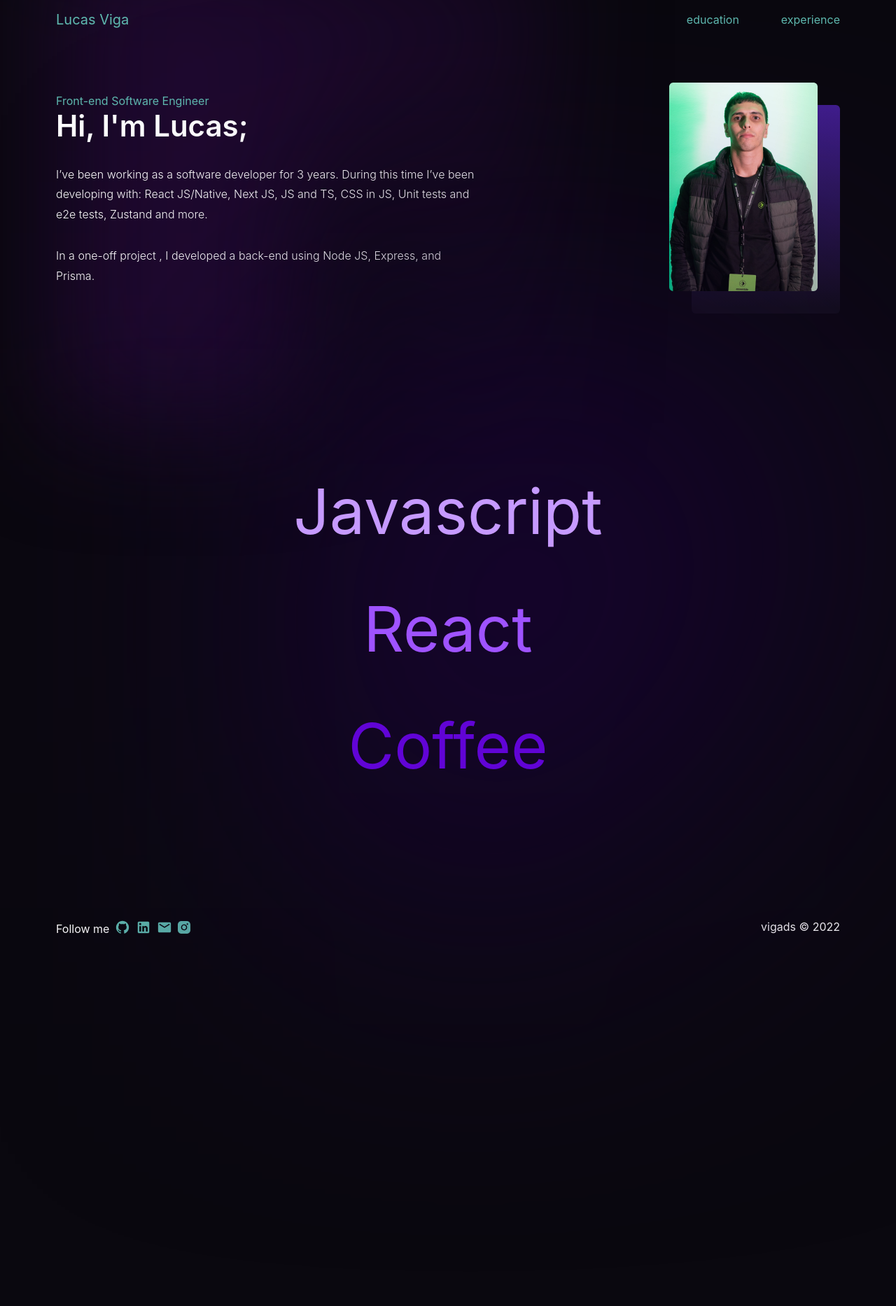
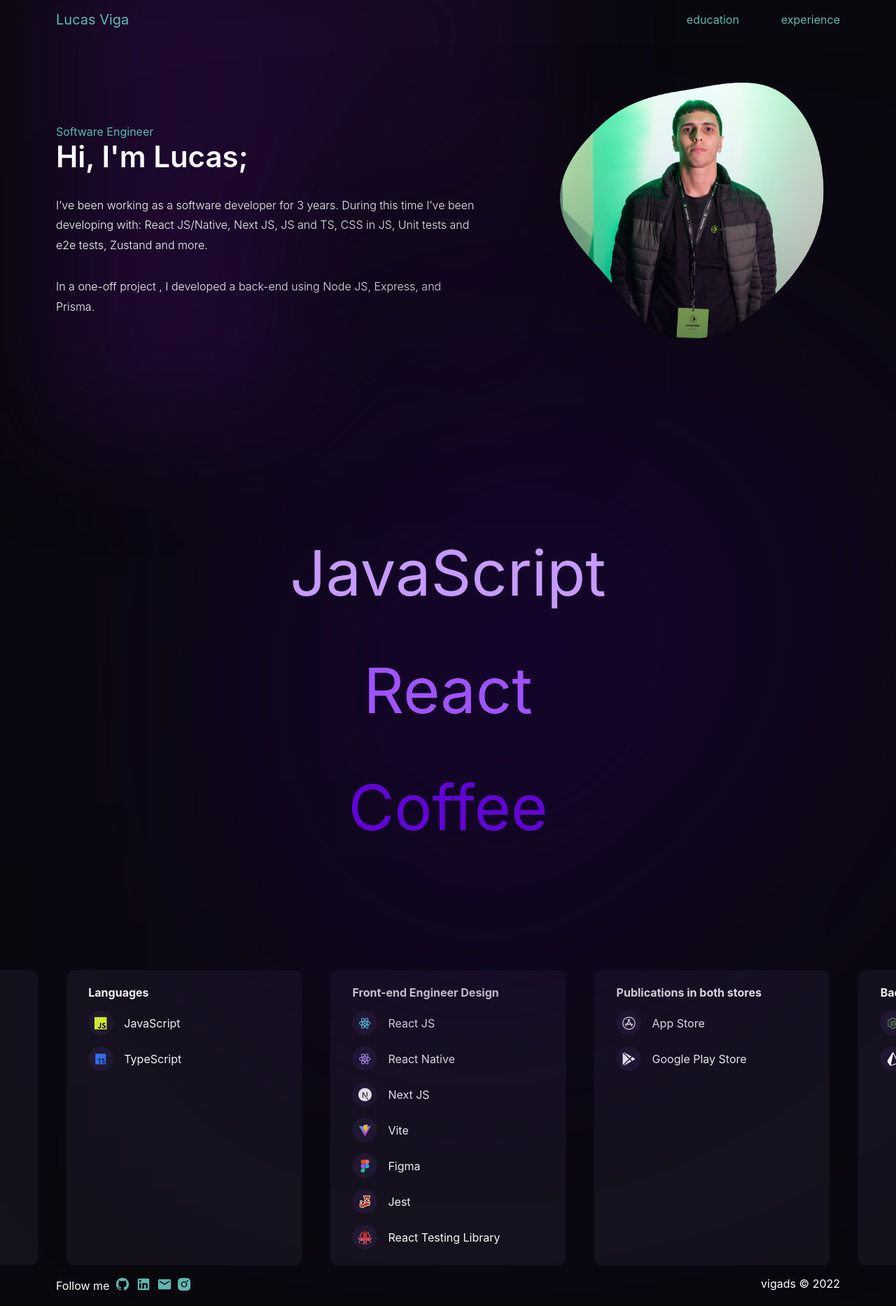
Before and after one commit to lucasviga/vigads.com.br, a Next.js app: page / in a window 1280 px wide. Shown: the whole page at 70% size. Before the commit the page ends 1356 px from the top, so only its background shows below. Built offline with nearby package versions, Linux system fonts and the light colour scheme.

Commit message:
wip: add carousel

```diff
--- a/package.json
+++ b/package.json
@@ -15,6 +15,7 @@
     "@types/react-dom": "18.0.9",
     "eslint": "8.28.0",
     "eslint-config-next": "13.0.5",
+    "keen-slider": "^6.8.6",
     "next": "13.0.5",
     "react": "18.2.0",
     "react-dom": "18.2.0",
--- /dev/null
+++ b/src/components/SkillsCarousel/ListItemSkill.tsx
@@ -0,0 +1,31 @@
+import Image from 'next/image';
+import { Container } from './styles'
+
+interface ListItemSkillProps {
+  tech: {
+    id: number;
+    role: string;
+    techs: {
+      id: number;
+      url: string;
+      label: string;
+    } []
+  }
+}
+
+export function ListItemSkill({ tech }: ListItemSkillProps) {
+  return (
+    <Container className="keen-slider__slide">
+      <h1>{tech.role}</h1>
+      {tech.techs.map((item) => (
+        <li key={item.id}>
+          <span>
+            <Image src={item.url} alt={item.label} width={20} height={20} />
+          </span>
+
+          {item.label}
+        </li>
+      ))}
+    </Container>
+  )
+}
--- /dev/null
+++ b/src/components/SkillsCarousel/index.tsx
@@ -0,0 +1,23 @@
+import { useKeenSlider } from "keen-slider/react"
+import {techs} from '../../data/techs';
+import { ListItemSkill } from "./ListItemSkill";
+
+export function SkillsCarousel() {
+  const [sliderRef] = useKeenSlider({
+    loop: true,
+    mode: "free",
+    slides: { origin: "center", perView: 3.5, spacing: 40 },
+    range: {
+      min: -8,
+      max: 8,
+    },
+  })
+
+  return (
+    <div ref={sliderRef} className="keen-slider">
+      {techs.map((tech) => (
+        <ListItemSkill key={tech.id} tech={tech} />
+      ))}
+    </div>
+  )
+}
--- /dev/null
+++ b/src/components/SkillsCarousel/styles.ts
@@ -0,0 +1,33 @@
+import styled from 'styled-components';
+
+export const Container = styled.ul`
+  background: var(--purple-800, #15121E);
+  border-radius: 0.75rem;
+
+  width: 20rem;
+  padding: 1.4rem 2rem;
+  color: var(--white);
+  font-weight: 400;
+
+  h1 {
+    font-size: 1rem;
+  }
+
+  li {
+    margin-top: 1rem;
+    display: flex;
+    align-items: center;
+    gap: 1rem;
+
+    span {
+      display: flex;
+      align-items: center;
+      justify-content: center;
+
+      background-color: var(--purple-700);
+      width: 2.1875rem;
+      height: 2.1875rem;
+      border-radius: 100%;
+    }
+  }
+`;
--- a/src/data/techs.ts
+++ b/src/data/techs.ts
@@ -1,35 +1,42 @@
-export const experiences = [
+export const techs = [
   {
     id: 1,
     role: 'Front-end Engineer Design',
     techs: [
       {
         id: 1,
-        url: '/images/techs/react.svg'
+        url: '/images/techs/react.svg',
+        label: 'React JS',
       },
       {
         id: 2,
-        url: '/images/techs/rn.svg'
+        url: '/images/techs/rn.svg',
+        label: 'React Native',
       },
       {
         id: 3,
-        url: '/images/techs/nextjs.svg'
+        url: '/images/techs/nextjs.svg',
+        label: 'Next JS',
       },
       {
         id: 4,
-        url: '/images/techs/vite.svg'
+        url: '/images/techs/vite.svg',
+        label: 'Vite',
       },
       {
         id: 5,
-        url: '/images/techs/figma.svg'
+        url: '/images/techs/figma.svg',
+        label: 'Figma',
       },
       {
         id: 6,
-        url: '/images/techs/jest.svg'
+        url: '/images/techs/jest.svg',
+        label: 'Jest',
       },
       {
         id: 7,
-        url: '/images/techs/testing-library.svg'
+        url: '/images/techs/testing-library.svg',
+        label: 'React Testing Library',
       }
     ]
   },
@@ -39,11 +46,13 @@ export const experiences = [
     techs: [
       {
         id: 1,
-        url: '/images/techs/appstore.svg'
+        url: '/images/techs/appstore.svg',
+        label: 'App Store',
       },
       {
         id: 2,
-        url: '/images/techs/googleplay.svg'
+        url: '/images/techs/googleplay.svg',
+        label: 'Google Play Store',
       },
     ]
   },
@@ -53,11 +62,13 @@ export const experiences = [
     techs: [
       {
         id: 1,
-        url: '/images/techs/node.svg'
+        url: '/images/techs/node.svg',
+        label: 'Node',
       },
       {
         id: 2,
-        url: '/images/techs/prisma.svg'
+        url: '/images/techs/prisma.svg',
+        label: 'Prisma',
       },
     ]
   },
@@ -67,15 +78,18 @@ export const experiences = [
     techs: [
       {
         id: 1,
-        url: '/images/techs/github-actions.svg'
+        url: '/images/techs/github-actions.svg',
+        label: 'GitHub Actions',
       },
       {
         id: 2,
-        url: '/images/techs/nginx.svg'
+        url: '/images/techs/nginx.svg',
+        label: 'Nginx',
       },
       {
         id: 3,
-        url: '/images/techs/docker.svg'
+        url: '/images/techs/docker.svg',
+        label: 'Docker',
       },
     ]
   },
@@ -85,11 +99,13 @@ export const experiences = [
     techs: [
       {
         id: 1,
-        url: '/images/techs/js.svg'
+        url: '/images/techs/js.svg',
+        label: 'JavaScript',
       },
       {
         id: 2,
-        url: '/images/techs/ts.svg'
+        url: '/images/techs/ts.svg',
+        label: 'TypeScript',
       },
     ]
   }
--- a/src/pages/_app.tsx
+++ b/src/pages/_app.tsx
@@ -1,3 +1,5 @@
+import 'keen-slider/keen-slider.min.css'
+
 import type { AppProps } from 'next/app'
 import Layout from '../components/layout'
 import { GlobalStyle } from '../../styles/global'
--- a/src/pages/education.tsx
+++ b/src/pages/education/index.tsx
@@ -1,6 +1,6 @@
-import { Container, ListEducations, Wrapper } from "../../styles/pages/education";
-import GoBackToPreviousPage from "../components/GoBackButton";
-import { educations } from "../data/education";
+import { Container, ListEducations, Wrapper } from "./styles";
+import GoBackToPreviousPage from "../../components/GoBackButton";
+import { educations } from "../../data/education";
 
 export default function Education() {
   return (
--- a/styles/pages/education.ts
+++ b/src/pages/education/styles.ts
@@ -9,6 +9,7 @@ export const Container = styled.section`
 `;
 
 export const Wrapper = styled.div`
+  z-index: 1;
   max-width: 1120px;
   width: 100%;
   display: flex;
--- a/src/pages/experience.tsx
+++ b/src/pages/experience/index.tsx
@@ -1,6 +1,6 @@
 import Image from "next/image";
-import { Container, ListExperiences, Wrapper } from "../../styles/pages/experience";
-import GoBackToPreviousPage from "../components/GoBackButton";
+import { Container, ListExperiences, Wrapper } from "./styles";
+import GoBackToPreviousPage from "../../components/GoBackButton";
 
 export default function Experience() {
   return (
--- a/styles/pages/experience.ts
+++ b/src/pages/experience/styles.ts
@@ -9,6 +9,7 @@ export const Container = styled.section`
 `;
 
 export const Wrapper = styled.div`
+  z-index: 1;
   max-width: 1120px;
   width: 100%;
   display: flex;
--- a/src/pages/index.tsx
+++ b/src/pages/index.tsx
@@ -1,15 +1,19 @@
 import Image from 'next/image'
-import Link from 'next/link'
+
 import { Aboutme, Slogan } from '../../styles/pages/home'
+import { SkillsCarousel } from '../components/SkillsCarousel';
 
-import { experiences } from '../data/techs'
+import avatar from '../../public/images/me.png';
+import Link from 'next/link';
 
 export default function Home() {
+
   return (
     <>
       <Aboutme>
+        <div className='about-me-content'>
           <div className="about-me">
-          <span>Front-end Software Engineer</span>
+            <span>Software Engineer</span>
             <h1>Hi, I{"'"}m Lucas;</h1>
           </div>
 
@@ -29,18 +33,27 @@ export default function Home() {
           <div className="avatar">
             <Image
               alt="Lucas's avatar profile"
-            src="/images/me.png"
-            width={212}
-            height={298}
+              src={avatar}
             />
+          </div>
         </div>
       </Aboutme>
 
       <Slogan>
-        <h1>Javascript</h1>
+        <h1>JavaScript</h1>
         <h2>React</h2>
         <h3>Coffee</h3>
       </Slogan>
+
+      {/* <MyExperience>
+        <div>
+          Experience
+        </div>
+
+        <Link href="/experience">see all experiences</Link>
+      </MyExperience> */}
+
+      <SkillsCarousel />
     </>
   )
 }
--- a/styles/pages/home.ts
+++ b/styles/pages/home.ts
@@ -1,6 +1,13 @@
 import styled from 'styled-components'
 
 export const Aboutme = styled.section`
+  @media (max-width: 900px) {
+    height: 100vh;
+    display: grid;
+    align-items: center;
+  }
+
+  .about-me-content {
     display: grid;
     max-width: 1120px;
     margin: 4.875rem auto;
@@ -22,8 +29,9 @@ export const Aboutme = styled.section`
         'avatar .'
         'bio bio';
 
-    margin: 4.875rem 1.625rem;
+      margin: 0 1.625rem;
       grid-template-columns: 1fr 1fr;
+    }
   }
 
   .about-me {
@@ -63,49 +71,27 @@ export const Aboutme = styled.section`
       }
 
       @media (max-width: 600px) {
-        line-height: 1.5rem;
+        line-height: 2rem;
       }
     }
   }
 
   .avatar {
     grid-area: avatar;
+    width: 400px;
+    height: 390px;
 
-    position: relative;
-    z-index: 1;
-    margin-right: 2rem;
-
-    @media (max-width: 900px) {
-      margin-right: 0;
+    img {
+      width: 100%;
+      height: 100%;
     }
 
     @media (max-width: 900px) {
-      img {
-        width: 7.438rem;
-        height: 10.5rem;
-      }
+      width: 160px;
+      height: 150px;
     }
   }
 
-  .avatar::after {
-    content: '';
-    width: 212px;
-    height: 298px;
-    background: linear-gradient(180deg, var(--purple-500) 0%, #120f1a 97.32%);
-
-    position: absolute;
-    top: 2rem;
-    left: 2rem;
-    z-index: -1;
-    border-radius: 0.375rem;
-
-    @media (max-width: 900px) {
-      width: 7.438rem;
-      height: 10.5rem;
-      top: 1rem;
-      left: 1rem;
-    }
-  }
 `
 
 export const Slogan = styled.section`
```
Also changed, not shown: public/images/me.png, 1 other file (tests, documents, lock files or other folders). Lines whose indentation alone changed are shown as unchanged.
